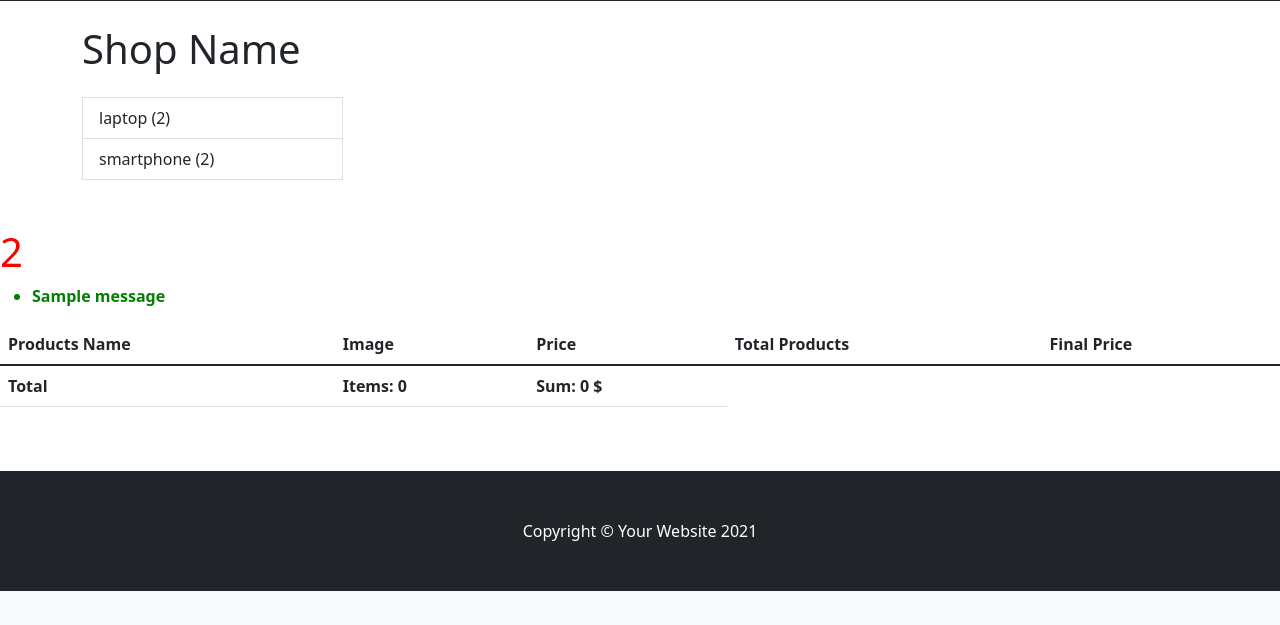
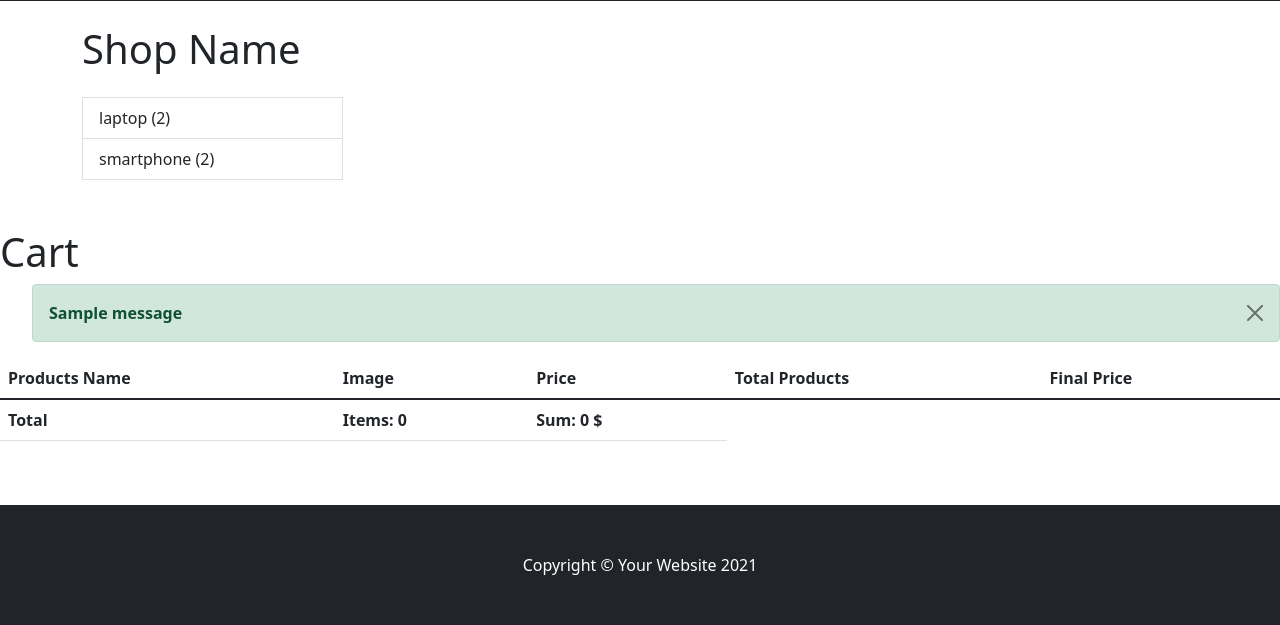
Before and after one commit to AslanZ-5/Ecomm-shop, a Django app: page /cart/ in a window 1280 px wide. Shown: the part 352-977 px from the top of the page. Before the commit the page ends 943 px from the top, so only its background shows below. Run offline with Django 3.2, Linux system fonts and the light colour scheme; data comes from the database, SQL or seed files in the repository; both versions use the stored data as it was after the commit; one stand-in notice (Sample message) is shown; some libraries are stand-ins or nearby versions.

Commit message:
adding bootstrap style to Messages ; ;

```diff
--- a/shop/templates/shop/cart.html
+++ b/shop/templates/shop/cart.html
@@ -1,11 +1,14 @@
 {% extends 'shop/base.html' %}
 
 {% block content %}
-<h1 style="color:red">{{cart}}</h1>
+<h1>Cart</h1>
 {% if messages %}
 <ul class="messages">
     {% for message in messages %}
-     {% if message.tags %}<li style="color:green" class="{{ message.tags }}"><strong>{{ message }}</strong></li>{% endif %}
+    <div class="alert alert-success alert-dismissible fade show" role="alert">
+  <strong>{{message}}</strong>
+  <button type="button" class="btn-close" data-bs-dismiss="alert" aria-label="Close"></button>
+</div>
     {% endfor %}
 </ul>
 {% endif %}
--- a/shop/views.py
+++ b/shop/views.py
@@ -84,8 +84,7 @@ class DeleteCartProductView(CartMixin, View):
         product = content_type.model_class().objects.get(
             slug=product_slug)  # getting product from product's model by product slug
         cart_product = CartProduct.objects.get(
-            user=self.cart.owner, cart=self.cart, content_type=content_type, object_id=product.id,
-            final_price=product.price
+            user=self.cart.owner, cart=self.cart, content_type=content_type, object_id=product.id
         )  # get cart product by data which we got above
 
         self.cart.products.remove(cart_product)
```
Also changed, not shown: db.sqlite3.
